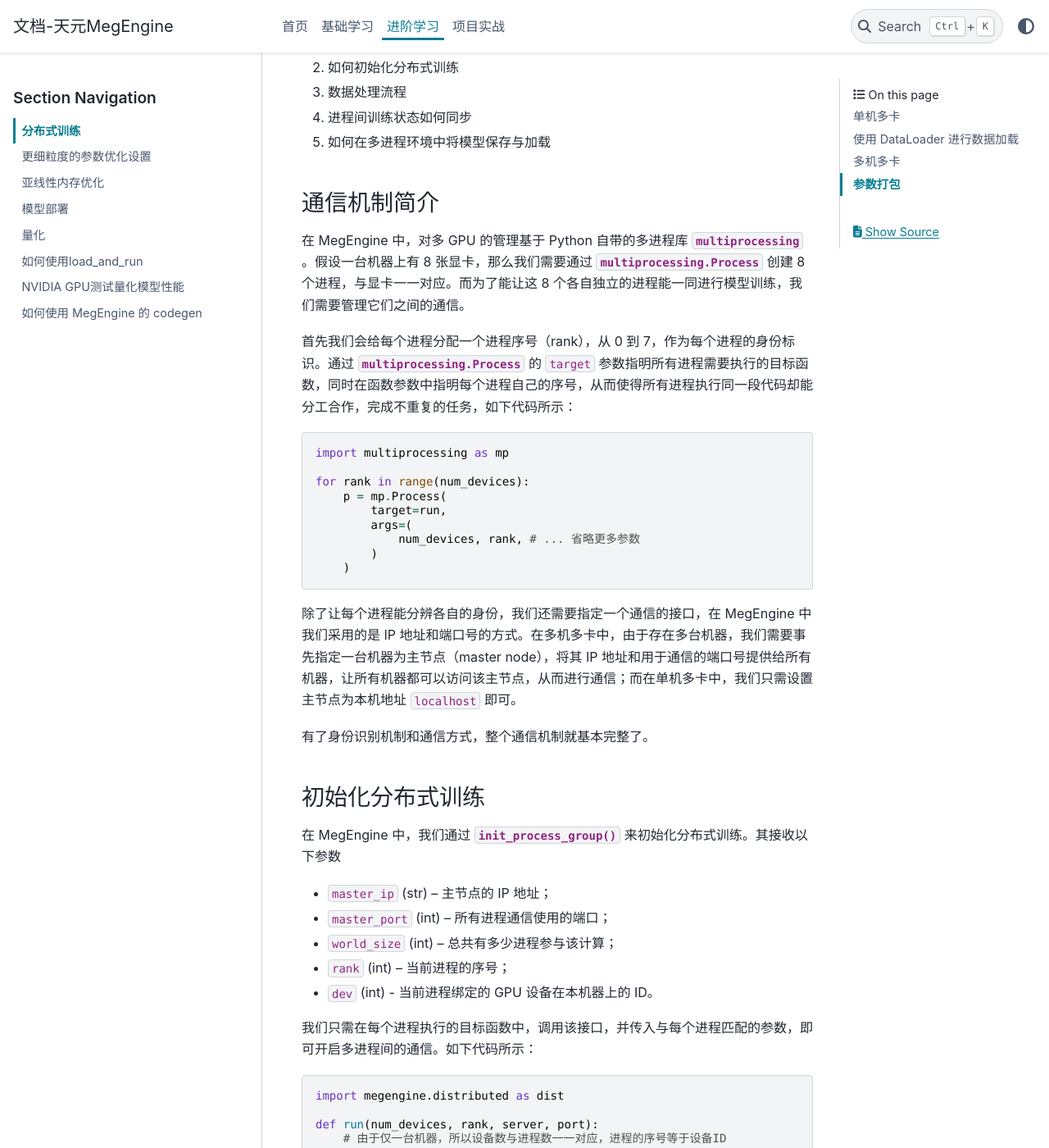
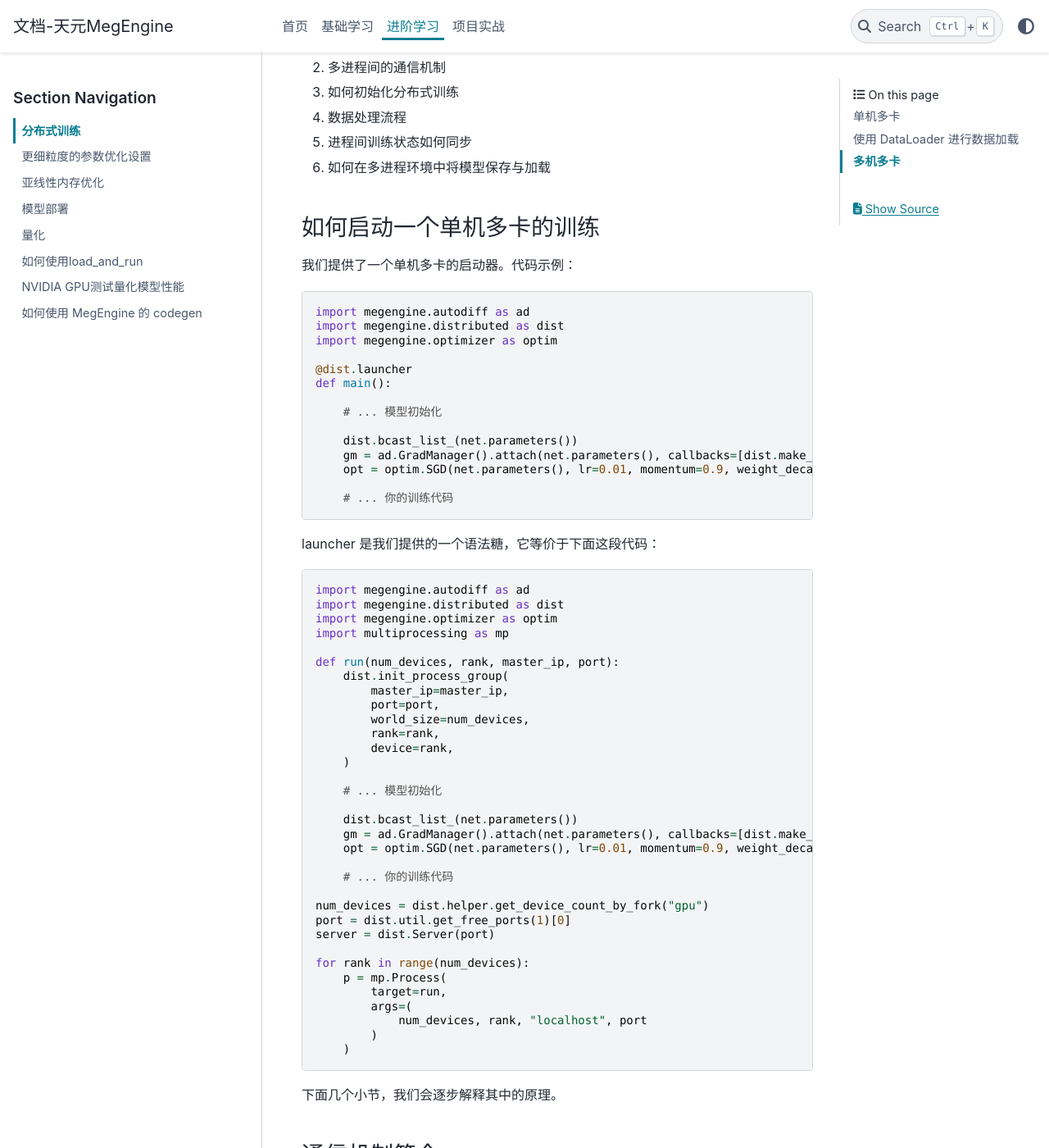
Before and after one commit to MegEngine/Docs, a Sphinx documentation site: the page built from source/advanced/distributed.rst, in a window 1280 px wide and 1400 px high, scrolled down 490 px. Shown: the whole window at 82% size. Built offline with Sphinx 7.4.7 and the PyData theme 0.15.4, drawn with Linux system fonts in a browser that asks for light colours; some of the changed text lies outside the part shown.

Commit message:
docs(distributed): update distributed docs
GitOrigin-RevId: e200f346415425effeb61aef548b60de38da39a6

```diff
--- a/source/advanced/distributed.rst
+++ b/source/advanced/distributed.rst
@@ -3,27 +3,98 @@
 分布式训练
 ==============================
 
-本章我们将介绍如何在 MegEngine 中高效地利用多GPU进行分布式训练。分布式训练是指同时利用一台或者多台机器上的 GPU 进行并行计算。在深度学习领域，最常见的并行计算方式是在数据层面进行的，即每个 GPU 各自负责一部分数据，并需要跑通整个训练和推理流程。这种方式叫做 **数据并行** 。
+本章我们将介绍如何在 MegEngine 中高效地利用多 GPU 进行分布式训练。分布式训练是指同时利用一台或者多台机器上的 GPU 进行并行计算。在深度学习领域，最常见的并行计算方式是在数据层面进行的，即每个 GPU 各自负责一部分数据，并需要跑通整个训练和推理流程。这种方式叫做 **数据并行** 。
 
 目前 MegEngine 开放的接口支持单机多卡和多机多卡的数据并行方式。
 
 单机多卡
 ------------------------------
 
-单机多卡是最为常用的方式，比如单机四卡、单机八卡，足以支持我们完成大部分模型的训练。我们本节按照以下顺序进行介绍：
+单机多卡是最为常用的方式，比如单机四卡、单机八卡，足以支持我们完成大部分模型的训练。本节我们按照以下顺序进行介绍：
 
+#. 如何启动一个单机多卡的训练
 #. 多进程间的通信机制
 #. 如何初始化分布式训练
 #. 数据处理流程
 #. 进程间训练状态如何同步
 #. 如何在多进程环境中将模型保存与加载
 
+如何启动一个单机多卡的训练
+''''''''''''''''''''''''''''''
+
+我们提供了一个单机多卡的启动器。代码示例：
+
+.. code-block::
+
+    import megengine.autodiff as ad
+    import megengine.distributed as dist
+    import megengine.optimizer as optim
+
+    @dist.launcher
+    def main():
+
+        # ... 模型初始化
+
+        dist.bcast_list_(net.parameters())
+        gm = ad.GradManager().attach(net.parameters(), callbacks=[dist.make_allreduce_cb("sum")])
+        opt = optim.SGD(net.parameters(), lr=0.01, momentum=0.9, weight_decay=5e-4)
+
+        # ... 你的训练代码
+
+launcher 是我们提供的一个语法糖，它等价于下面这段代码：
+
+.. code-block::
+
+    import megengine.autodiff as ad
+    import megengine.distributed as dist
+    import megengine.optimizer as optim
+    import multiprocessing as mp
+
+    def run(num_devices, rank, master_ip, port):
+        dist.init_process_group(
+            master_ip=master_ip,
+            port=port,
+            world_size=num_devices,
+            rank=rank,
+            device=rank,
+        )
+
+        # ... 模型初始化
+
+        dist.bcast_list_(net.parameters())
+        gm = ad.GradManager().attach(net.parameters(), callbacks=[dist.make_allreduce_cb("sum")])
+        opt = optim.SGD(net.parameters(), lr=0.01, momentum=0.9, weight_decay=5e-4)
+
+        # ... 你的训练代码
+
+    num_devices = dist.helper.get_device_count_by_fork("gpu")
+    port = dist.util.get_free_ports(1)[0]
+    server = dist.Server(port)
+
+    for rank in range(num_devices):
+        p = mp.Process(
+            target=run,
+            args=(
+                num_devices, rank, "localhost", port
+            )
+        )
+
+下面几个小节，我们会逐步解释其中的原理。
+
 通信机制简介
 ''''''''''''''''''''''''''''''
 
 在 MegEngine 中，对多 GPU 的管理基于 Python 自带的多进程库 :py:mod:`~.multiprocessing` 。假设一台机器上有 8 张显卡，那么我们需要通过 :py:class:`.multiprocessing.Process` 创建 8 个进程，与显卡一一对应。而为了能让这 8 个各自独立的进程能一同进行模型训练，我们需要管理它们之间的通信。
 
-首先我们会给每个进程分配一个进程序号（rank），从 0 到 7，作为每个进程的身份标识。通过 :py:class:`.multiprocessing.Process` 的 ``target`` 参数指明所有进程需要执行的目标函数，同时在函数参数中指明每个进程自己的序号，从而使得所有进程执行同一段代码却能分工合作，完成不重复的任务，如下代码所示：
+为了同步进程间的信息，我们还需要创建一个 Server ，并将对应的 IP 地址和端口号告知各个进程。在多机多卡中，由于存在多台机器，我们需要事先指定一台机器为主节点（master node），将其 IP 地址和用于通信的端口号提供给所有机器，让所有机器都可以访问该主节点，从而进行通信；而在单机多卡中，我们只需设置主节点为本机地址 ``localhost`` 即可。
+
+.. code-block::
+
+    import megengine.distributed as dist
+
+    server = dist.Server(port)
+
+然后我们会给每个进程分配一个进程序号（rank），从 0 到 7，作为每个进程的身份标识。通过 :py:class:`.multiprocessing.Process` 的 ``target`` 参数指明所有进程需要执行的目标函数，同时在函数参数中指明每个进程自己的序号，从而使得所有进程执行同一段代码却能分工合作，完成不重复的任务，如下代码所示：
 
 .. code-block::
 
@@ -37,36 +108,33 @@
             )
         )
 
-除了让每个进程能分辨各自的身份，我们还需要指定一个通信的接口，在 MegEngine 中我们采用的是 IP 地址和端口号的方式。在多机多卡中，由于存在多台机器，我们需要事先指定一台机器为主节点（master node），将其 IP 地址和用于通信的端口号提供给所有机器，让所有机器都可以访问该主节点，从而进行通信；而在单机多卡中，我们只需设置主节点为本机地址 ``localhost`` 即可。
-
-有了身份识别机制和通信方式，整个通信机制就基本完整了。
-
 初始化分布式训练
 ''''''''''''''''''''''''''''''
 
 在 MegEngine 中，我们通过 :func:`~.megengine.distributed.util.init_process_group` 来初始化分布式训练。其接收以下参数
 
 * ``master_ip`` (str) – 主节点的 IP 地址；
-* ``master_port`` (int) – 所有进程通信使用的端口；
+* ``port`` (int) – 所有进程通信使用的端口；
 * ``world_size`` (int) – 总共有多少进程参与该计算；
 * ``rank`` (int) – 当前进程的序号；
-* ``dev`` (int) - 当前进程绑定的 GPU 设备在本机器上的 ID。
+* ``device`` (int) - 当前进程绑定的 GPU 设备在本机器上的 ID。
 
-我们只需在每个进程执行的目标函数中，调用该接口，并传入与每个进程匹配的参数，即可开启多进程间的通信。如下代码所示：
+首先我们需要创建一个 Server 用于同步进程间信息。然后在每个进程执行的目标函数中，调用 init_process_group ，并传入与每个进程匹配的参数，开启多进程间的通信。如下代码所示：
 
 .. code-block::
 
     import megengine.distributed as dist
 
-    def run(num_devices, rank, server, port):
+    def run(num_devices, rank, master_ip, port):
         # 由于仅一台机器，所以设备数与进程数一一对应，进程的序号等于设备ID
         dist.init_process_group(
-            master_ip=server,
+            master_ip=master_ip,
             port=port,
             world_size=num_devices,
             rank=rank,
-            dev=rank
+            device=rank,
         )
+
 
 数据处理流程
 ''''''''''''''''''''''''''''''
@@ -88,23 +156,39 @@
 
 至此我们便得到了每个进程各自负责的、互不重叠的数据部分。
 
-训练状态同步
+参数同步
 ''''''''''''''''''''''''''''''
 
-在目标函数中每个进程的训练流程与单机单卡的训练并没有差异。之所以可以这样，是因为 MegEngine 将多进程间参数状态的同步隐藏在了 :class:`~.megengine.optimizer.optimizer.Optimizer` 中。
+初始化模型的参数之后，我们可以调用 :func:`~.megengine.distributed.helper.bcast_list_` 对进程间模型的参数进行广播同步
 
-具体来说， :class:`~.megengine.optimizer.optimizer.Optimizer` 通过 :func:`~.megengine.distributed.util.is_distributed` 得知当前处于分布式训练状态，会在构造函数和 :meth:`~.megengine.optimizer.optimizer.Optimizer.step` 中自动完成多进程间参数的同步，即调用 :func:`~.megengine.distributed.functional.bcast_param` 。
+.. code-block::
 
-所以每个进程在执行训练代码阶段，定义 :class:`~.megengine.optimizer.optimizer.Optimizer` 以及每个迭代中调用 :meth:`~.megengine.optimizer.optimizer.Optimizer.step` 修改参数值时，都会自动广播自己进程当时的参数值，实现所有进程在开始训练时以及每轮迭代之后的训练状态是统一的。
+    import megengine.distributed as dist
+
+    net = Le_Net()
+    dist.bcast_list_(net.parameters())
+
+在反向传播求梯度的步骤中，我们通过插入 callback 函数的形式，对各个进程计算出的梯度进行累加，各个进程都拿到的是累加后的梯度。代码示例：
+
+.. code-block::
+
+    import megengine.autodiff as ad
+    import megengine.distributed as dist
+
+    net = Le_Net()
+    gm = ad.GradManager()
+    # sum 表示累加方式是直接相加 ，如果填写 mean 就是相加后求平均
+    # dist.WORLD 表示梯度累加的范围，默认是 dist.WORLD 表示所有进程间都进行同步
+    gm.attach(net.parameters(), callbacks=[dist.make_allreduce_cb("sum", dist.WORLD)])
 
 模型保存与加载
 ''''''''''''''''''''''''''''''
 
-在 MegEngine 中，依赖于上面提到的状态同步机制，我们保持了各个进程状态的一致，使得可以很容易地实现模型的保存和加载。
+在 MegEngine 中，依赖于上面提到的状态同步机制，我们保持了各个进程状态的一致，因此可以很容易地实现模型的保存和加载。
 
-具体来说，由于我们在定义优化器时会进行参数同步，所以我们只需在定义优化器之前，在主进程（rank 0 进程）中加载模型参数，那么其它进程便会被自动更新为加载后的参数。
+对于加载，我们只要在主进程（rank 0 进程）中加载模型参数，然后调用 :func:`~.megengine.distributed.bcast_list_` 对各个进程的参数进行同步，就保持了各个进程的状态一致。
 
-同理，保存参数只需要在每个迭代执行完 :meth:`~.megengine.optimizer.optimizer.Optimizer.step` 之后进行，也能保证此时保存的状态是所有进程相同的。
+对于保存，由于我们在梯度计算中插入了 callback 函数对各个进程的梯度进行累加，所以我们进行参数更新后的参数还是一致的，可以直接保存。
 
 可以参考以下示例代码实现：
 
@@ -113,18 +197,20 @@
         # 加载模型参数
         if rank == 0:
             net.load_state_dict(checkpoint['net'])
+        dist.bcast_list_(net.parameters())
         opt = SGD(net.parameters(), lr=0.01, momentum=0.9, weight_decay=5e-4)
+        gm = GradManager().attach(net.parameters, callbacks=[dist.make_allreduce_cb("sum")])
 
-        # ... 省略部分代码
+        # ... 训练代码
 
         # 保存模型参数
-        opt.step()
         if rank == 0:
             checkpoint = {
                 'net': net.state_dict(),
                 'acc': best_acc,
             }
             mge.save(checkpoint, path)
+
 
 .. _dist_dataloader:
 
@@ -138,51 +224,61 @@
 * 所有采样器 :class:`~.megengine.data.sampler.Sampler` 都会自动地做类似上文中数据切分的操作，使得所有进程都能获取互不重复的数据。
 * 每个进程的 :class:`~.megengine.data.dataloader.DataLoader` 还会自动调用分布式相关接口实现内存共享，避免不必要的内存占用，从而显著加速数据读取。
 
-总结一下，在分布式训练时，你无需对使用 :class:`~.megengine.data.dataloader.DataLoader` 的方式进行任何修改，一切都能无缝地切换。完整的例子见 `MegEngine/models <https://github.com/MegEngine/models/blob/master/official/vision/classification/resnet/train.py>`_ 。
+总之，在分布式训练时，你无需对使用 :class:`~.megengine.data.dataloader.DataLoader` 的方式进行任何修改，一切都能无缝地切换。完整的例子见 `MegEngine/models <https://github.com/MegEngine/models/blob/master/official/vision/classification/resnet/train.py>`_ 。
 
 多机多卡
 ------------------------------
 
-在 MegEngine 中，我们能很方便地将上面单机多卡的代码修改为多机多卡，只需修改传给 :func:`~.megengine.distributed.util.init_process_group` 的总共进程数目 ``world_size`` 和当前进程序号 ``rank`` 参数。即只需在计算每台机器中每个进程的序号时，考虑到机器节点 ID （ ``node_id`` ）即可。另外选择其中一台机器作为主节点（master node），将其 IP 地址和通信端口提供给所有机器即可。
-
-首先需要修改目标函数传入的参数：
-
-* 新增 ``num_nodes`` ：表示总共有多少机器；
-* 新增 ``node_id`` ：表示当前机器的 ID；
-* ``num_devices`` -> ``devs_per_node`` ：表示每个机器上拥有的 GPU 数量；
-* ``rank`` -> ``local_rank`` ：表示当前进程在当前机器上的序号；
-* ``server`` -> ``master_ip`` ：从原先的本机地址（localhost）变为主节点的内网 IP 地址；
-* ``port`` -> ``master_port`` ：表示主节点用于通信的端口；
-
-然后需要计算得到全局的进程序号（global_rank），代码如下所示：
+在 MegEngine 中，我们能很方便地将上面单机多卡的代码修改为多机多卡，只需修改传给 :func:`~.megengine.distributed.util.init_process_group` 的总进程数 ``world_size`` 和当前进程序号 ``rank`` 参数。即只需在计算每台机器中每个进程的序号时，考虑到机器节点 ID （ ``node_id`` ）即可。另外选择其中一台机器作为主节点（master node），创建一个 Server 用于同步进程间信息，然后将其 IP 地址和通信端口提供给所有机器即可。
 
 .. code-block::
 
-    import megengine.distributed as dist
+    world_size = num_nodes * devs_per_node
+    global_rank = devs_per_node * node_id + local_rank
 
-    def run(num_nodes, node_id, devs_per_node, local_rank, master_ip, master_port):
-        world_size = num_nodes * devs_per_node
-        global_rank = devs_per_node * node_id + local_rank
-
-        dist.init_process_group(server, port, world_size, global_rank, local_rank)
+    dist.init_process_group(master_ip, port, world_size, global_rank, local_rank)
 
 其它部分与单机版本完全相同。最终只需在每个机器上执行相同的 Python 程序，即可实现多机多卡的分布式训练。
 
-参数打包
----------------------------
-
-单机多卡或者多机多卡训练的时候，都可以用参数打包来加速训练速度，只需在训练的模型外包一层参数打包模块。
-参数打包会将模型中的参数打包成连续的内存，在反传梯度的过程中可以减少通信次数，明显提升梯度同步的速度，达到训练加速的目的。
-另外，ParamPack有几个可以调整的参数，对加速效果有一定影响，具体看 :class:`~.module.ParamPack` 中的描述。
-
-用法：
+完整示例：
 
 .. code-block::
 
-    from megengine.module import ParamPack
+    import megengine.autodiff as ad
+    import megengine.distributed as dist
+    import megengine.optimizer as optim
+    import multiprocessing as mp
 
-    net = Le_Net()
-    net = ParamPack(net)
-    opt = SGD(net.parameters(), lr=0.01, momentum=0.9, weight_decay=5e-4)
+    def run(num_nodes, node_id, devs_per_node, local_rank, master_ip, port):
+        world_size = num_nodes * devs_per_node
+        global_rank = devs_per_node * node_id + local_rank
+        dist.init_process_group(
+            master_ip=master_ip,
+            port=port,
+            world_size=num_devices,
+            rank=rank,
+            device=rank,
+        )
 
-    # training code
+        # ... 模型初始化
+
+        dist.bcast_list_(net.parameters())
+        gm = ad.GradManager().attach(net.parameters(), callbacks=[dist.make_allreduce_cb("sum")])
+        opt = optim.SGD(net.parameters(), lr=0.01, momentum=0.9, weight_decay=5e-4)
+
+        # ... 你的训练代码
+
+    # ... 获取 args 参数列表，包括 num_nodes ， node_id ， master_ip ， port
+
+    if args.node_id == 0:
+        server = dist.Server(args.port)
+
+    num_devices = dist.helper.get_device_count_by_fork("gpu")
+
+    for rank in range(num_devices):
+        p = mp.Process(
+            target=run,
+            args=(
+                args.num_nodes, args.node_id, num_devices, rank, args.master_ip, args.port
+            )
+        )
```
